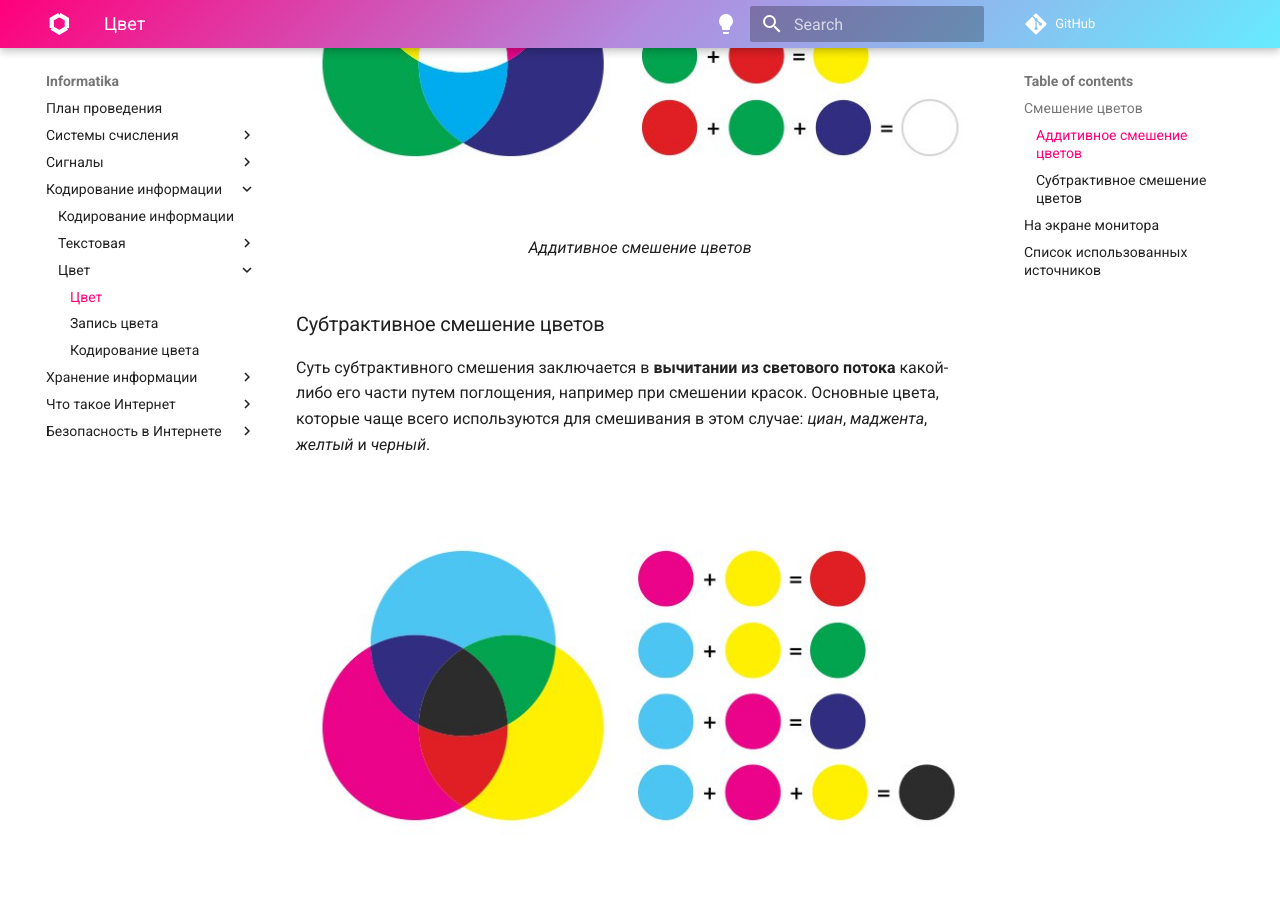
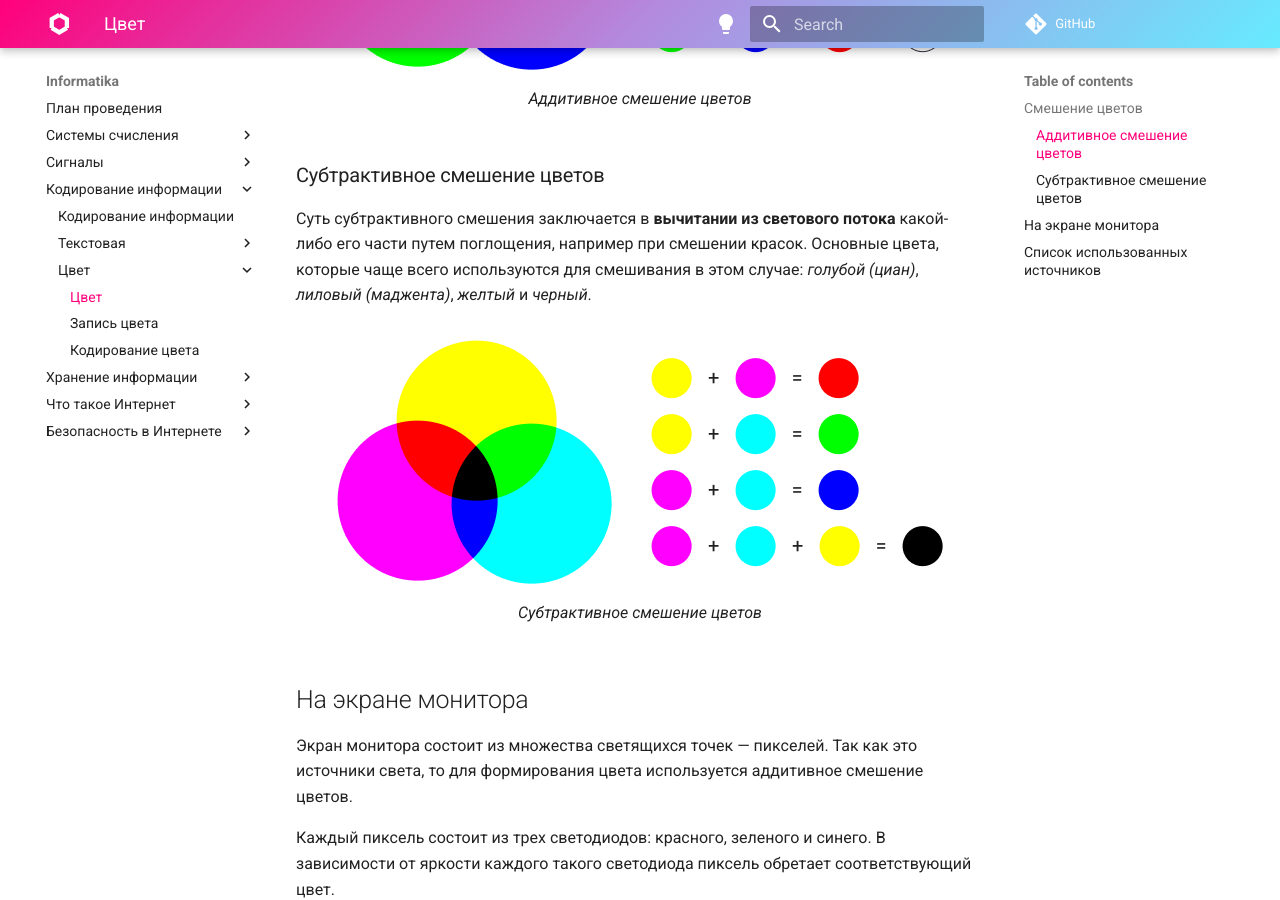
Before and after one commit to chabErch/Informatika, an MkDocs documentation site: the page built from docs/Кодирование информации/Цвет/Цвет.md, in a window 1280 px wide and 900 px high, scrolled down 1028 px. Built offline with MkDocs 1.6.1 and Material for MkDocs 9.7.7, drawn with Linux system fonts in a browser that asks for light colours; comment, search, counter and statistics services are not loaded.

Commit message:
Поменял картинки для статьи о цвете

```diff
--- a/docs/Кодирование информации/Цвет/Цвет.md
+++ b/docs/Кодирование информации/Цвет/Цвет.md
@@ -19,18 +19,22 @@
 Суть аддитивного смешения заключается в **суммировании световых лучей**. Основные цвета, которые чаще всего используются для смешивания в этом случае: 🔴 *красный*, 🟢 *зеленый* и 🔵 *синий*.
 
 <figure markdown>
-  ![Аддитивное смешение цветов](Цвет.assets/13517-242067.jpg)
+  ![Аддитивное смешение цветов](Цвет.assets/rgb-dark.png#only-dark)
+  ![Аддитивное смешение цветов](Цвет.assets/rgb-light.png#only-light)
   <figcaption>Аддитивное смешение цветов</figcaption>
 </figure>
 
+
 ### Субтрактивное смешение цветов
 
-Суть субтрактивного смешения заключается в **вычитании из светового потока** какой-либо его части путем поглощения, например при смешении красок. Основные цвета, которые чаще всего используются для смешивания в этом случае: *циан*, *маджента*, *желтый* и *черный*.
+Суть субтрактивного смешения заключается в **вычитании из светового потока** какой-либо его части путем поглощения, например при смешении красок. Основные цвета, которые чаще всего используются для смешивания в этом случае: *голубой (циан)*, *лиловый (маджента)*, *желтый* и *черный*.
 
 <figure markdown>
-  ![Субтрактивное смешение цветов](Цвет.assets/13517-242417.jpg)
+  ![Субтрактивное смешение цветов](Цвет.assets/cmyk-dark.png#only-dark)
+  ![Субтрактивное смешение цветов](Цвет.assets/cmyk-light.png#only-light)
   <figcaption>Субтрактивное смешение цветов</figcaption>
 </figure>
+
 
 ## На экране монитора
 
```
Also changed, not shown: docs/Кодирование информации/Цвет/Цвет.assets/13517-242067.jpg (deleted), docs/Кодирование информации/Цвет/Цвет.assets/13517-242417.jpg (deleted), docs/Кодирование информации/Цвет/Цвет.assets/cmyk-dark.png (added), docs/Кодирование информации/Цвет/Цвет.assets/cmyk-light.png (added), docs/Кодирование информации/Цвет/Цвет.assets/rgb-dark.png (added), docs/Кодирование информации/Цвет/Цвет.assets/rgb-light.png (added).
